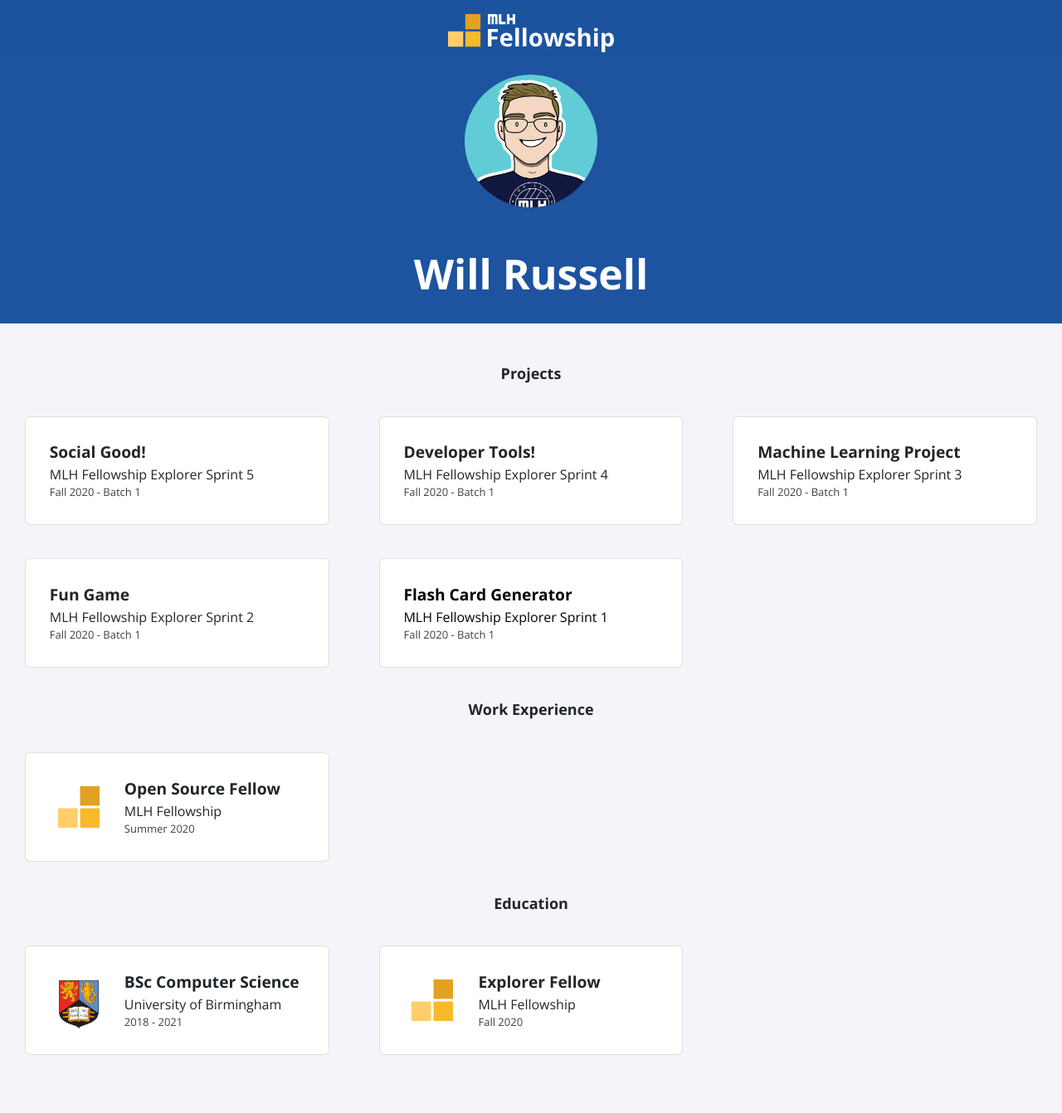
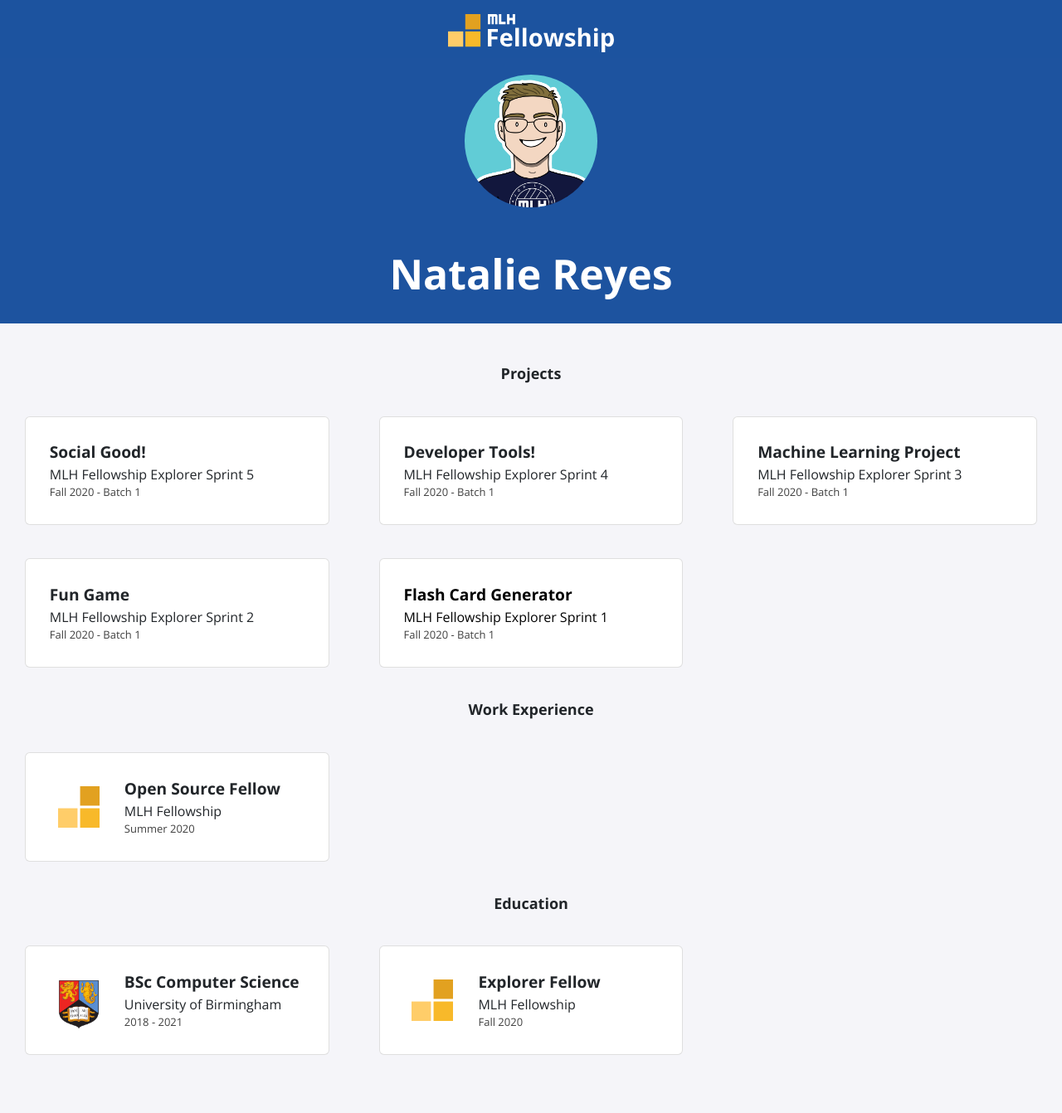
Before and after one commit to natxcsse/natcsse.github.io, a Jekyll site: the page built from index.html, in a window 1280 px wide. Shown: the whole page at 83% size. Built offline with Jekyll 4.4.1, drawn with Linux system fonts in a browser that asks for light colours; nearby versions of some CDN libraries.

Commit message:
Update _config.yml nat sm

```diff
--- a/_config.yml
+++ b/_config.yml
@@ -1,13 +1,13 @@
-title: "Will Russell"
-email: fellowship@mlh.io
+title: "Natalie Reyes"
+email: natalireys@gmail.com
 description: >- # this means to ignore newlines until "baseurl:"
   Write an awesome description for your new site here. You can edit this
   line in _config.yml. It will appear in your document head meta (for
   Google search results) and in your feed.xml site description.
 baseurl: "/"
-url: "/portfolio-template"
-twitter_username: mlhacks
-github_username:  mlh-fellowship
+url: "https://natcsse.github.io/"
+instagram_username: natalirnat
+github_username:  natcsse
 
 sass:
   sass_dir: _sass
```
